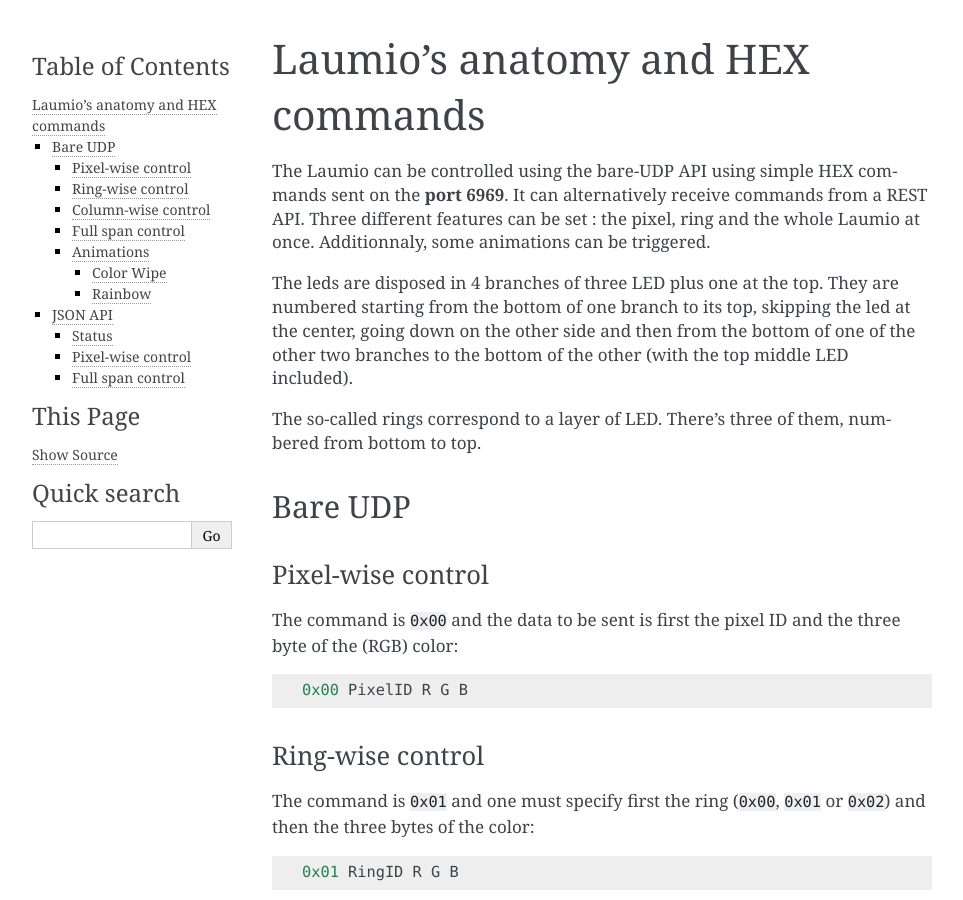
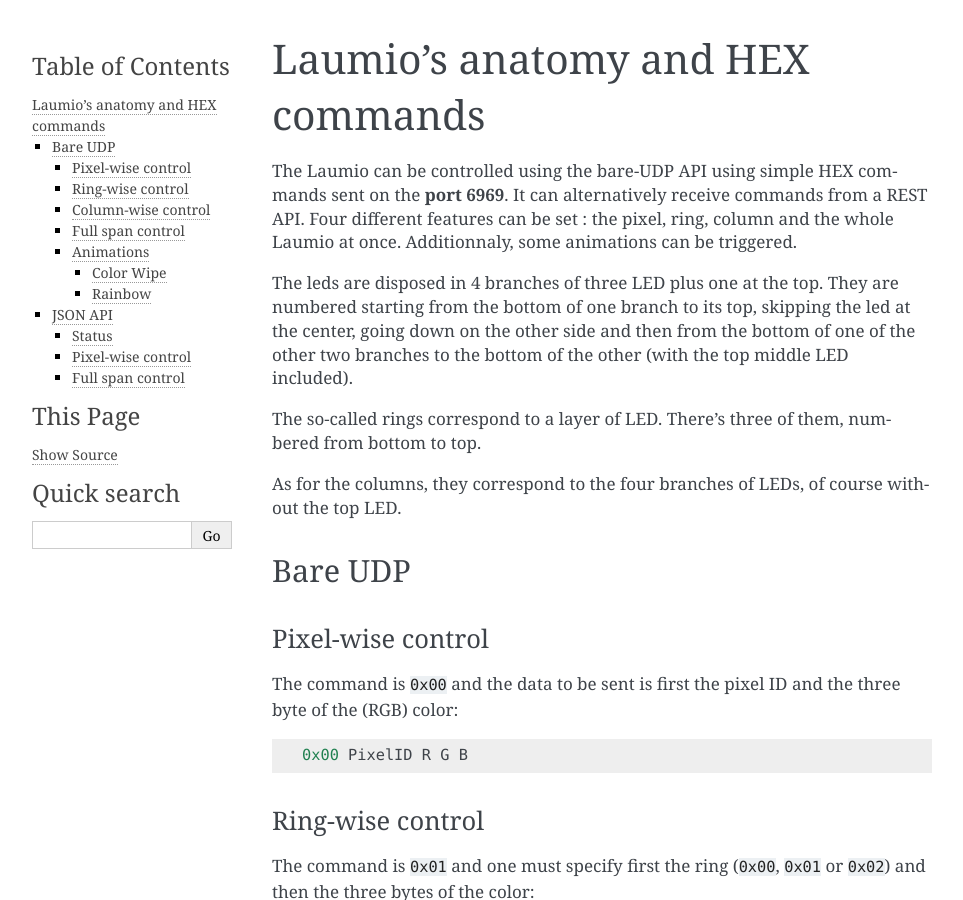
Before and after one commit to haum/laumio, a Sphinx documentation site: the page built from doc/source/api.rst, in a window 1280 px wide and 900 px high. Shown: the whole window, without its empty margins (148-1111 px from the left). Built offline with Sphinx 7.4.7, drawn with Linux system fonts in a browser that asks for light colours.

Commit message:
Correcting documentation, improving shell example.

```diff
--- a/doc/source/api.rst
+++ b/doc/source/api.rst
@@ -3,7 +3,7 @@
 
 The Laumio can be controlled using the bare-UDP API using simple HEX commands sent on the
 **port 6969**. It can alternatively receive commands from a REST API.
-Three different features can be set : the pixel, ring and the whole Laumio at once.
+Four different features can be set : the pixel, ring, column and the whole Laumio at once.
 Additionnaly, some animations can be triggered.
 
 The leds are disposed in 4 branches of three LED plus one at the top. They are numbered
@@ -13,6 +13,8 @@
 
 The so-called rings correspond to a layer of LED. There's three of them, numbered from
 bottom to top.
+
+As for the columns, they correspond to the four branches of LEDs, of course without the top LED.
 
 Bare UDP
 --------
```
Also changed, not shown: 1 other file.
